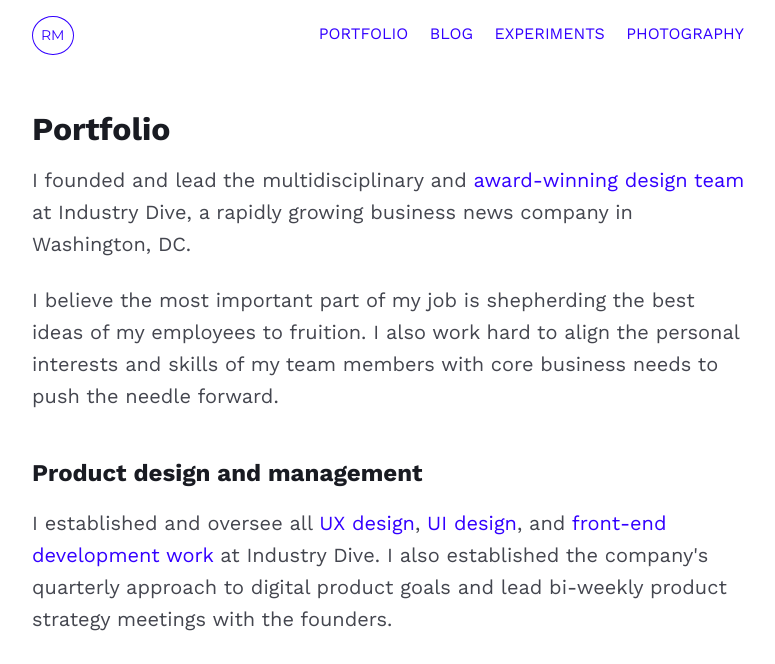
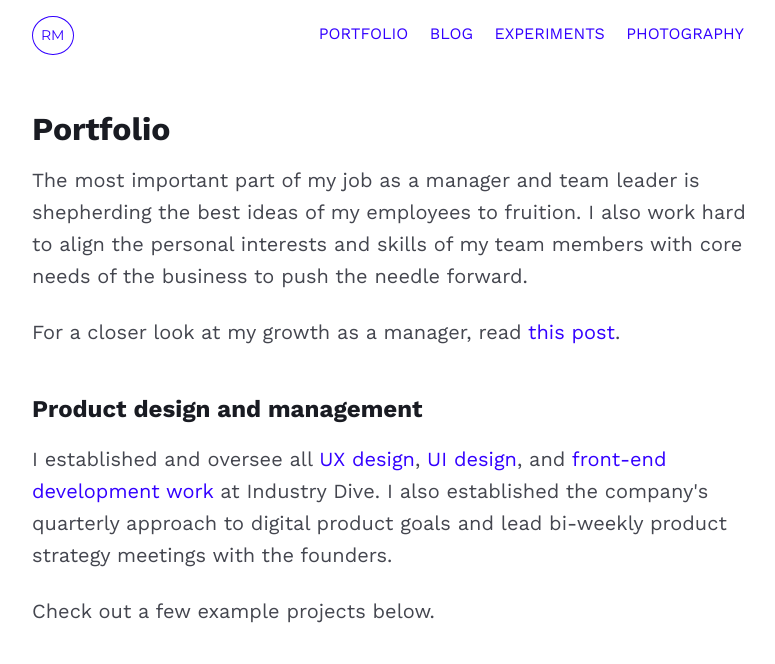
Before and after one commit to mcknightlabs/rtmup, a Jekyll site: the page built from portfolio.html, in a window 1280 px wide and 900 px high, cut to the strip 0-664 px from the top of the window. Shown: the whole strip, without its empty margins (248-1023 px from the left). Built offline with Jekyll 4.4.1, drawn with Linux system fonts in a browser that asks for light colours.

Commit message:
updates portfolio page

```diff
--- a/portfolio.html
+++ b/portfolio.html
@@ -10,12 +10,14 @@ og_type: website
 <section class="article-section">
 	<h1>Portfolio</h1>
 
-	<p>I founded and lead the multidisciplinary and <a href="https://www.industrydive.com/news/post/honoring-industry-dives-award-winning-design-leader/">award-winning</a> <a href="https://design.industrydive.com/">design team</a> at Industry Dive, a rapidly growing business news company in Washington, DC.</p>
+	<p>The most important part of my job as a manager and team leader is shepherding the best ideas of my employees to fruition. I also work hard to align the personal interests and skills of my team members with core needs of the business to push the needle forward.</p>
 
-	<p>I believe the most important part of my job is shepherding the best ideas of my employees to fruition. I also work hard to align the personal interests and skills of my team members with core business needs to push the needle forward.</p>
+	<p>For a closer look at my growth as a manager, read <a href="{{ site.baseurl }}{% link _posts/tech-design/2017-03-05-management.md %}">this post</a>.</p>
 
 	<h2>Product design and management</h2>
+
 	<p>I established and oversee all <a href="https://design.industrydive.com/ux/2018/01/04/cms-audit-user-flows.html">UX design</a>, <a href="https://design.industrydive.com/product/2017/12/20/library-page.html">UI design</a>, and <a href="https://design.industrydive.com/product/2018/03/29/flex-menu.html">front-end development work</a> at Industry Dive. I also established the company's quarterly approach to digital product goals and lead bi-weekly product strategy meetings with the founders.</p>
+
 	<p>Check out a few example projects below.</p>
 
 	<ul class="gallery cards">
```
